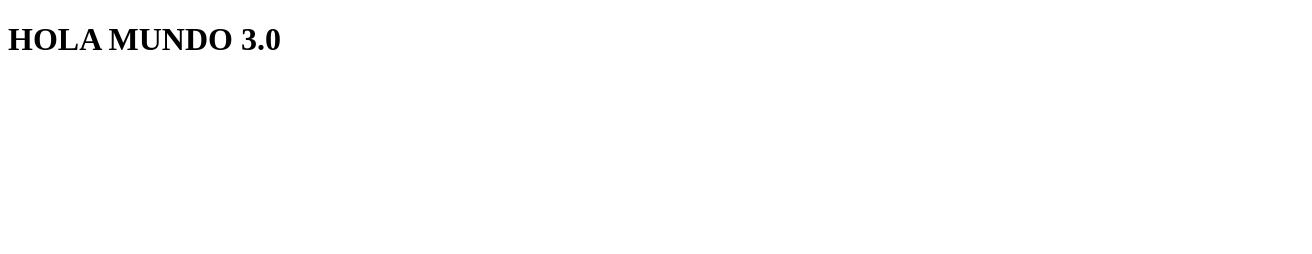
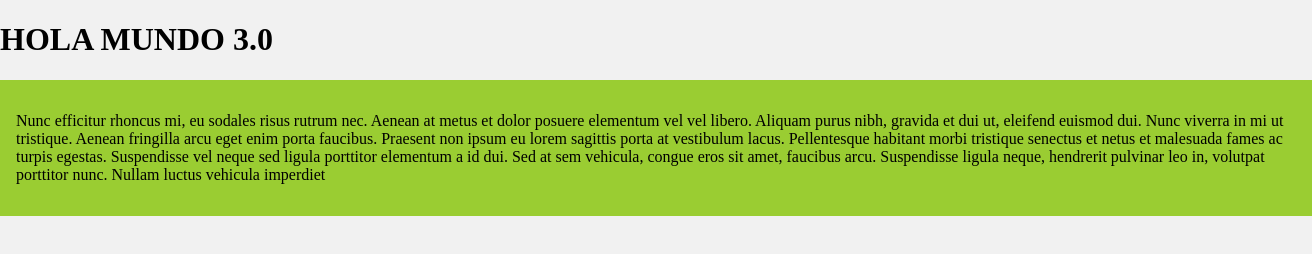
Before and after one commit to dptojavascriptnodejshs/practica3, a plain HTML site: page practica3.html in a window 1280 px wide. Shown: the whole page, 1312 px wide, since content can reach past the window. Drawn offline with Linux system fonts and the light colour scheme.

Commit message:
AGREGAMOS ARTICULO Y ARCHIVO CSS

```diff
--- a/practica3.html
+++ b/practica3.html
@@ -3,12 +3,23 @@
 <html>
 	<head>
 		<title> HOLA MUNDO</title>
+		<meta charset="utf-8">
+		  <link rel="stylesheet" type="text/css" href="practica3color.css">
+
 </head>
 
 
 	<body>
-			<h1>HOLA MUNDO 3.0<h1>
+        <h1>HOLA MUNDO 3.0</h1>
 
-</body>
+        <section id= "seccion1">
+            <article class="parrafos">
+                <p>Nunc efficitur rhoncus mi, eu sodales risus rutrum nec. Aenean at metus et dolor posuere elementum vel vel libero. Aliquam purus nibh, gravida et dui ut, eleifend euismod dui. Nunc viverra in mi ut tristique. Aenean fringilla arcu eget enim porta faucibus. Praesent non ipsum eu lorem sagittis porta at vestibulum lacus. Pellentesque habitant morbi tristique senectus et netus et malesuada fames ac turpis egestas. Suspendisse vel neque sed ligula porttitor elementum a id dui. Sed at sem vehicula, congue eros sit amet, faucibus arcu. Suspendisse ligula neque, hendrerit pulvinar leo in, volutpat porttitor nunc. Nullam luctus vehicula imperdiet</p>
 
+            </article>
+
+        </section>
+
+
+    </body>
 </html>
--- /dev/null
+++ b/practica3color.css
@@ -0,0 +1,13 @@
+
+body {
+  background-color: #F1F1F1  ;
+  margin: 0;
+  }
+
+.parrafos {
+  width: 100%;
+  overflow: hidden;
+  padding: 16px;
+  background-color: yellowgreen;
+  margin-bottom: 16px;
+}
```
